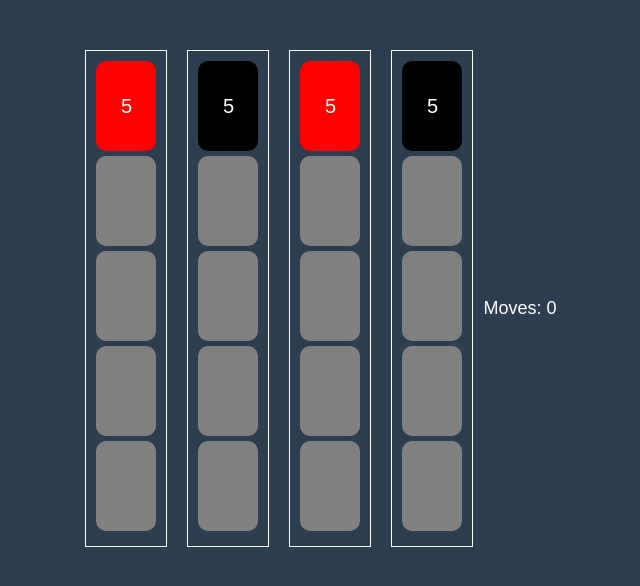
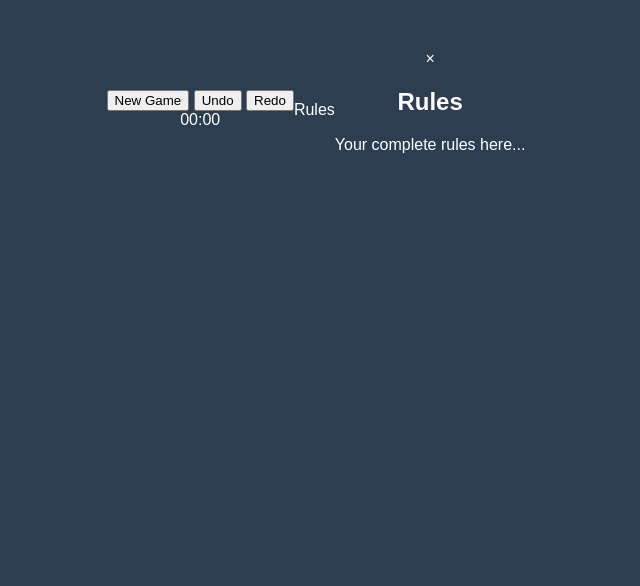
Before and after one commit to Chefffyboii/animated-goggles, a plain HTML site: page index.html in a window 1280 px wide. Shown: the whole page, without its empty margins (324-964 px from the left). Drawn offline with Linux system fonts and the light colour scheme.

Commit message:
Update index.html

```diff
--- a/index.html
+++ b/index.html
@@ -3,13 +3,27 @@
 <head>
     <meta charset="UTF-8">
     <meta name="viewport" content="width=device-width, initial-scale=1.0">
-    <title>Spider Solitaire</title>
+    <title>Spider Solitaire Variation</title>
     <link rel="stylesheet" href="style.css">
 </head>
 <body>
     <div id="game-container">
-        <div id="columns"></div>
-        <div id="move-counter">Moves: 0</div>
+        <div id="top-bar">
+            <button id="new-game">New Game</button>
+            <button id="undo">Undo</button>
+            <button id="redo">Redo</button>
+            <div id="timer">00:00</div>
+        </div>
+        <div id="tableau"></div>
+        <div id="foundations"></div>
+        <div id="rules-button">Rules</div>
+        <div id="rules-modal" class="hidden">
+            <div class="modal-content">
+                <span id="close-rules">&times;</span>
+                <h2>Rules</h2>
+                <p>Your complete rules here...</p>
+            </div>
+        </div>
     </div>
     <script src="script.js"></script>
 </body>
```
